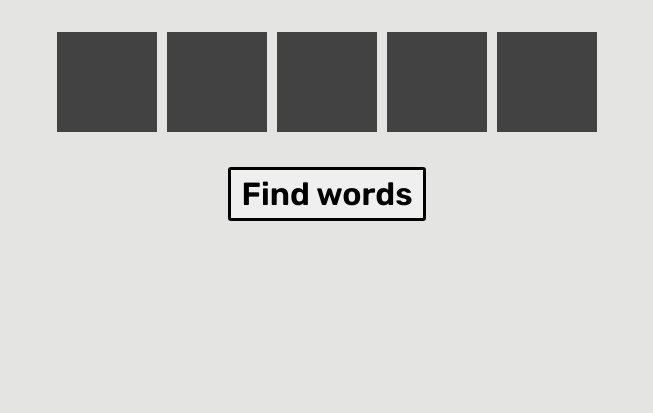
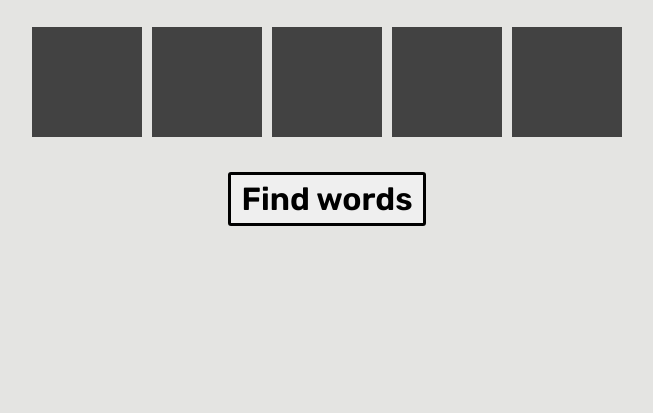
Before and after one commit to favless/wordle-pattern-generator, a plain HTML site: page index.html in a window 1280 px wide. Shown: the part 387-800 px from the top of the page, without its empty margins (313-966 px from the left). Drawn offline with nearby package versions, Linux system fonts and the light colour scheme.

Commit message:
Updated README

```diff
--- a/style.css
+++ b/style.css
@@ -38,10 +38,13 @@ input {
   display: flex;
   margin-top: 30px;
   margin-bottom: 30px;
+
+  width: 600px;
+  max-width: 700px;
 }
 
 .pattern-buttons > button {
-  height: 100px;
+  width: 20%;
   aspect-ratio: 1 / 1;
 
   border: none;
```
Also changed, not shown: 1 other file.
